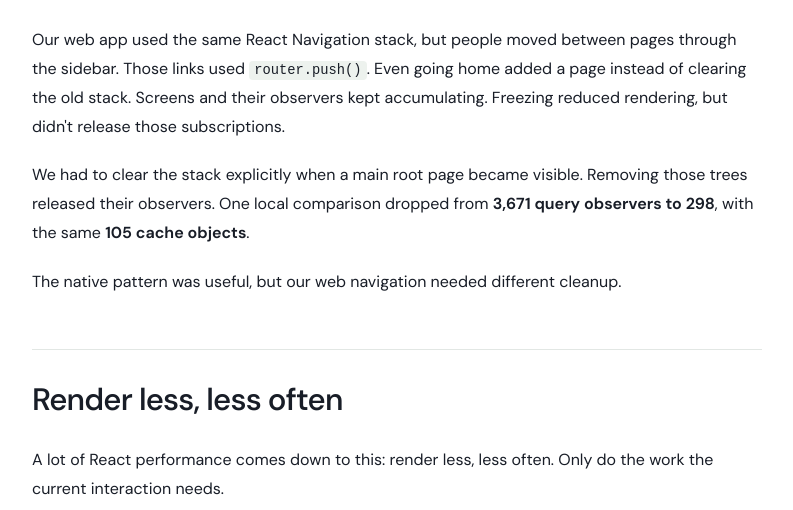
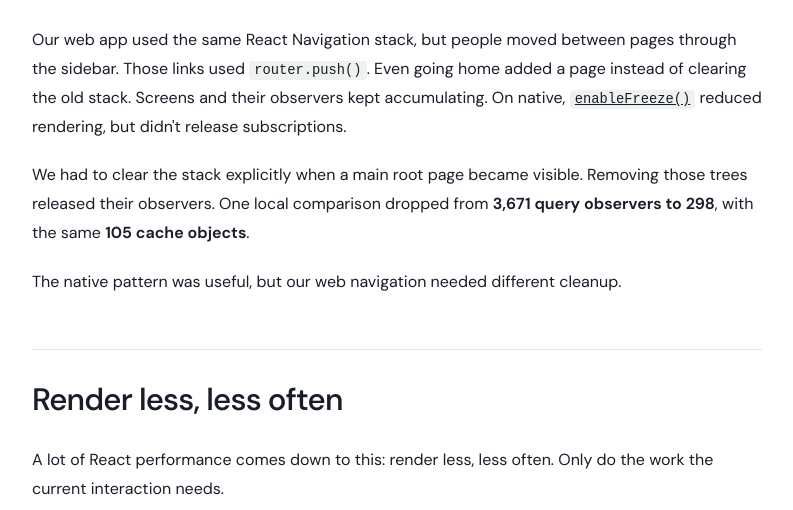
Before and after one commit to fkreinh/handoff-performance-lessons, a plain HTML site: page public/index.html in a window 1280 px wide. Shown: the part 3786-4296 px from the top of the page, without its empty margins (325-1118 px from the left). Drawn offline with Linux system fonts and the light colour scheme.

Commit message:
docs(blog): link native freeze setting

```diff
--- a/public/index.html
+++ b/public/index.html
@@ -1578,8 +1578,9 @@
                 moved between pages through the sidebar. Those links used
                 <code>router.push()</code>. Even going home added a page instead
                 of clearing the old stack. Screens and their observers kept
-                accumulating. Freezing reduced rendering, but didn&#x27;t
-                release those subscriptions.
+                accumulating. On native,
+                <a href="https://reactnavigation.org/docs/stack-navigator/#freezeonblur"><code>enableFreeze()</code></a>
+                reduced rendering, but didn&#x27;t release subscriptions.
               </p>
               <p>
                 We had to clear the stack explicitly when a main root page
```
Also changed, not shown: 1 other file.
